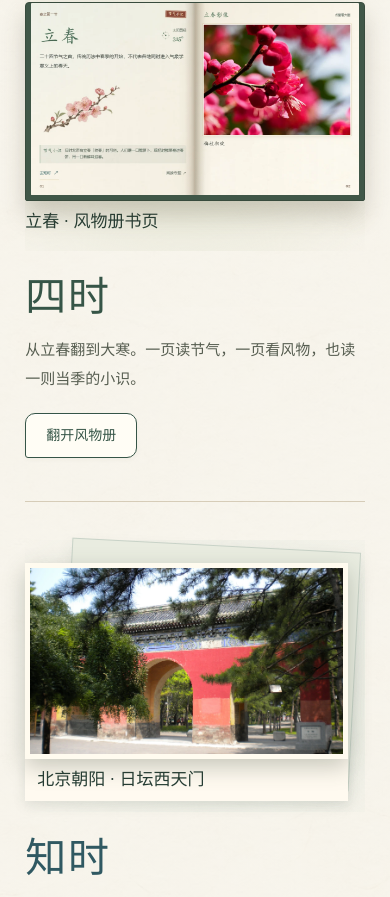
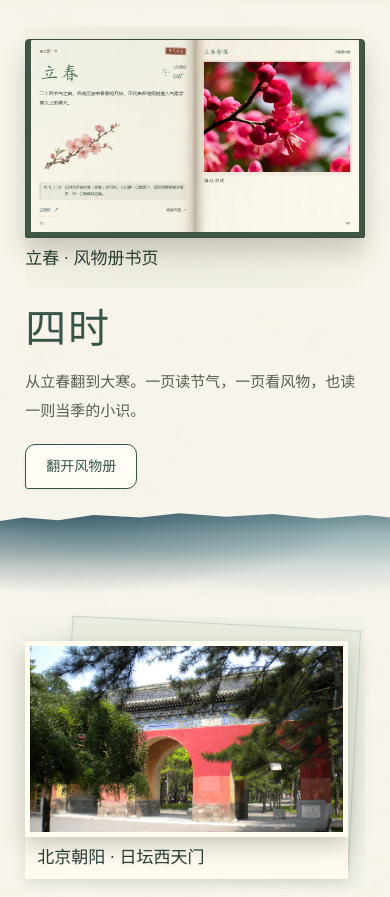
Before and after one commit to qzqoxygen/shixuwanxiang, a Next.js app: page / in a window 390 px wide. Shown: the part 1741-2638 px from the top of the page. Built offline with nearby package versions, Linux system fonts and the light colour scheme.

Commit message:
Polish homepage color transitions and align explore and studio panels

```diff
--- a/app/home/home-editorial.css
+++ b/app/home/home-editorial.css
@@ -6,7 +6,8 @@
   --editorial-gutter: clamp(20px, 4.7vw, 78px);
   position: relative;
   isolation: isolate;
-  padding-inline: var(--editorial-inset);
+  container-type: inline-size;
+  margin-inline: calc(-1 * var(--home-shell-inset));
   color: var(--editorial-ink);
 }
 
@@ -22,12 +23,13 @@
 
 .home-term-intro,
 .home-chapter {
+  width: calc(100% - 2 * (var(--editorial-inset) + var(--home-shell-inset)));
   max-width: 1240px;
   margin-inline: auto;
 }
 
 .home-term-intro {
-  padding-block: clamp(52px, 6vw, 95px) clamp(64px, 8vw, 124px);
+  padding-block: clamp(52px, 6vw, 95px) clamp(18px, 2vw, 28px);
 }
 
 .home-term-header {
@@ -287,13 +289,31 @@
 
 .home-chapter {
   --chapter-accent: #365547;
+  --chapter-wash-deep: #244d3cc9;
+  --chapter-wash-mid: #6f947f8c;
+  --chapter-wash-light: #b4c5a938;
   display: grid;
   grid-template-columns: minmax(0, 1.52fr) minmax(0, 1fr);
-  grid-template-areas: "art copy";
+  grid-template-areas: "divider divider" "art copy";
   align-items: center;
-  gap: var(--editorial-gutter);
-  padding-block: clamp(49px, 7vw, 105px);
-  border-top: 1px solid var(--editorial-rule);
+  column-gap: var(--editorial-gutter);
+  row-gap: clamp(8px, 1.4vw, 20px);
+  padding-block: 0 clamp(22px, 2.4vw, 36px);
+}
+
+.home-chapter::before {
+  content: "";
+  grid-area: divider;
+  display: block;
+  width: 100cqi;
+  height: clamp(100px, 10vw, 148px);
+  margin-inline: calc((100% - 100cqi) / 2);
+  pointer-events: none;
+  background:
+    radial-gradient(ellipse at 17% -8%, var(--chapter-wash-deep), transparent 66%),
+    radial-gradient(ellipse at 80% 4%, var(--chapter-wash-mid), transparent 68%),
+    linear-gradient(180deg, var(--chapter-wash-deep), var(--chapter-wash-mid) 25%, var(--chapter-wash-light) 62%, transparent 96%);
+  clip-path: polygon(0 11%, 6% 7%, 15% 10%, 24% 4%, 36% 7%, 46% 2%, 58% 6%, 70% 3%, 82% 8%, 94% 4%, 100% 7%, 100% 100%, 0 100%);
 }
 
 .home-chapter-art { grid-area: art; min-width: 0; margin: 0; }
@@ -343,7 +363,7 @@
 
 .home-chapter-seasons {
   grid-template-columns: minmax(0, 1fr) minmax(0, 1.52fr);
-  grid-template-areas: "copy art";
+  grid-template-areas: "divider divider" "copy art";
 }
 
 .home-book-art {
@@ -383,7 +403,12 @@
 
 .home-book-art figcaption { padding-inline: 0; }
 
-.home-chapter-explore { --chapter-accent: #305962; }
+.home-chapter-explore {
+  --chapter-accent: #305962;
+  --chapter-wash-deep: #2d515fc9;
+  --chapter-wash-mid: #779ca48c;
+  --chapter-wash-light: #b9c9c938;
+}
 
 .home-atlas-art {
   position: relative;
@@ -418,7 +443,12 @@
   box-shadow: 0 4px 12px #35483e20;
 }
 
-.home-chapter-studio { --chapter-accent: #795042; }
+.home-chapter-studio {
+  --chapter-accent: #795042;
+  --chapter-wash-deep: #76523cc9;
+  --chapter-wash-mid: #b18d668c;
+  --chapter-wash-light: #d2bb9638;
+}
 
 .home-studio-art {
   position: relative;
@@ -592,16 +622,19 @@
     --editorial-reveal-offset: 18px;
   }
 
-  .home-term-intro { padding-block: 38px 48px; }
+  .home-term-intro { padding-block: 38px 18px; }
   .home-term-header h2 { font-size: clamp(29px, 7.65vw, 46px); }
 
   .home-chapter,
   .home-chapter-seasons {
     grid-template-columns: minmax(0, 1fr);
-    grid-template-areas: "art" "copy";
-    gap: 23px;
-    padding-block: 38px 43px;
+    grid-template-areas: "divider" "art" "copy";
+    column-gap: 0;
+    row-gap: 18px;
+    padding-block: 0 22px;
   }
+
+  .home-chapter::before { height: 88px; }
 
   .home-chapter-copy h2 { font-size: clamp(41px, 10vw, 58px); }
   .home-book-art { padding-inline: 0; }
--- a/app/home/spring-home.css
+++ b/app/home/spring-home.css
@@ -8,8 +8,9 @@
 }
 
 .page-shell:has(.spring-home) {
+  --home-shell-inset: clamp(18px, 3.3vw, 57px);
   max-width: 1600px;
-  padding-inline: clamp(18px, 3.3vw, 57px);
+  padding-inline: var(--home-shell-inset);
 }
 
 .page-shell:has(.spring-home) .site-header {
@@ -999,7 +1000,8 @@ body:has(.spring-home:not([style*="display: none"])) {
 
 @media (max-width: 640px) {
   .page-shell:has(.spring-home) {
-    padding-inline: 12px;
+    --home-shell-inset: 12px;
+    padding-inline: var(--home-shell-inset);
   }
 
   .spring-window {
--- a/app/studio/StudioWorkbench.tsx
+++ b/app/studio/StudioWorkbench.tsx
@@ -589,6 +589,13 @@ function StudioEditor({ initialDraft, seed, invalidCase }: { initialDraft: Studi
           </fieldset>
           <fieldset className="studio-writing">
             <legend><span aria-hidden="true">二</span>卡片文字</legend>
+            <StudioInspiration
+              key={`${term.id}:${template.id}:${activeCase?.caseId ?? ""}`}
+              term={term}
+              format={template.id}
+              selectedCase={activeCase}
+              onApply={(field, value) => field === "title" ? setCustomTitle(value) : setCustomLine(value)}
+            />
             <label>
               标题
               <input type="text" value={title} maxLength={STUDIO_TITLE_LIMIT} onChange={(event) => setCustomTitle(event.currentTarget.value)} />
@@ -597,13 +604,6 @@ function StudioEditor({ initialDraft, seed, invalidCase }: { initialDraft: Studi
               短句
               <textarea rows={2} value={line} maxLength={STUDIO_LINE_LIMIT} onChange={(event) => setCustomLine(event.currentTarget.value)} />
             </label>
-            <StudioInspiration
-              key={`${term.id}:${template.id}:${activeCase?.caseId ?? ""}`}
-              term={term}
-              format={template.id}
-              selectedCase={activeCase}
-              onApply={(field, value) => field === "title" ? setCustomTitle(value) : setCustomLine(value)}
-            />
           </fieldset>
         </div>
         <div className="studio-fields" role="tabpanel" id="studio-panel-style" aria-labelledby="studio-tab-style" hidden={activeTab !== "style"}>
```
Also changed, not shown: app/studio/studio.css (+9 -0 lines), components/cultural-map/ChinaProvinceMap.css (+24 -2 lines).
